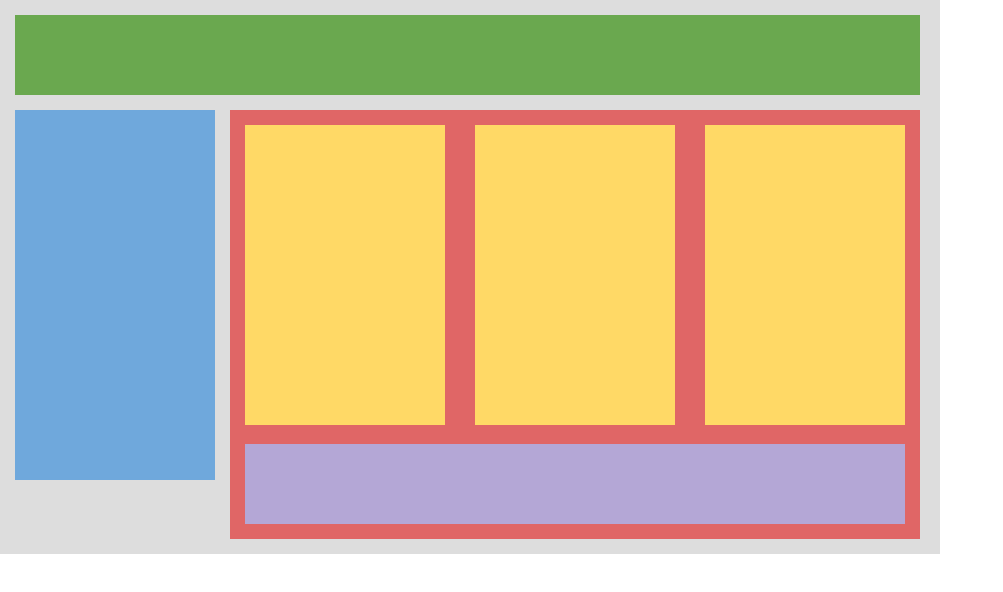
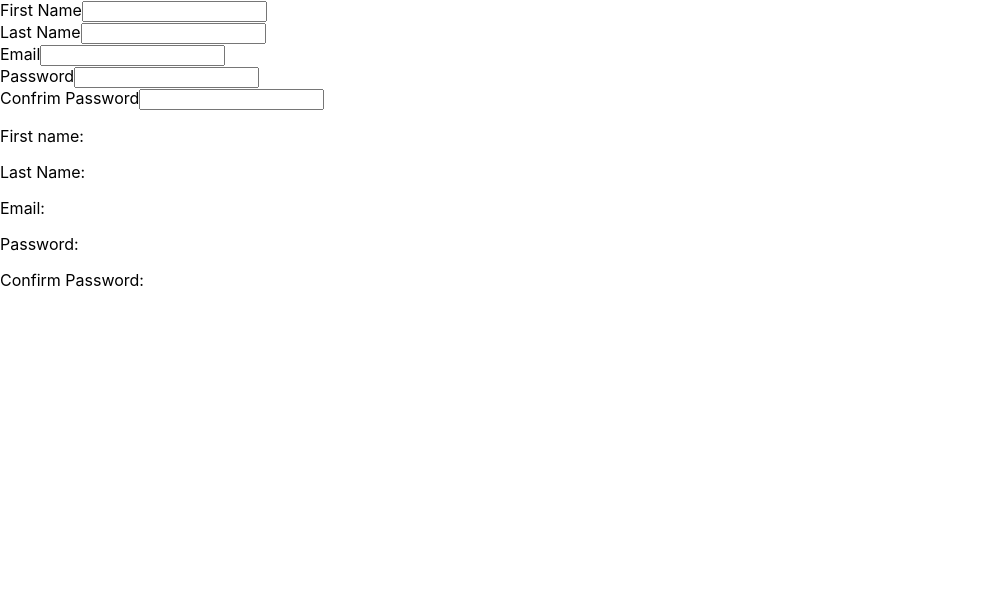
Before and after one commit to seanpranoto/luke-api-walker, a React (Create React App) app: page / in a window 1280 px wide. Shown: the top 592 px of the page, without its empty margins (0-1003 px from the left). Built offline with nearby package versions, Linux system fonts and the light colour scheme.

Commit message:
hook form assignment

```diff
--- a/src/App.js
+++ b/src/App.js
@@ -1,21 +1,22 @@
-import React from 'react';
+import React, { useState } from 'react';
 import './App.css';
-import Main from "./components/Main";
-import StyledBox from "./components/StyledComponents";
+import Value from "./components/Value";
+import Form from "./components/Form";
 
 
 function App() {
-  return (
-    <div className="App">
-      <StyledBox bgColor="#6aa84f" height="80px" width="905px" margin="0 0 15px 0" />
-      <StyledBox bgColor="#6fa8dc" height="370px" width="200px" display="inline-block" margin="0 15px 0 0" />
-      <Main>
-        <StyledBox bgColor="#ffd966" margin="15px" display="inline-block" width="200px" height="300px" />
-        <StyledBox bgColor="#ffd966" margin="15px" display="inline-block" width="200px" height="300px" />
-        <StyledBox bgColor="#ffd966" margin="15px" display="inline-block" width="200px" height="300px" />
-        <StyledBox bgColor="#b4a7d6" height="80px" width="660px" margin="0 15px 15px 15px" />
-      </Main>
-    </div>
+  const [state, setState]=useState({
+    firstName:"",
+    lastName:"",
+    email:"",
+    password:"",
+    confrimPassword:""
+  });
+  return(
+    <>
+    <Form state={state} setState={setState}/>
+    <Value state={state}/>
+    </>
   );
 }
 
--- /dev/null
+++ b/src/components/Form.js
@@ -0,0 +1,33 @@
+import React from "react";
+
+const Form = (props) => {
+    const { state, setState } = props;
+    const onChange = (e) => setState({ ...state, [e.target.name]: e.target.value })
+
+    return (
+        <form>
+            <div className="form-block">
+                <label htmlFor="firstName">First Name</label>
+                <input type="text" name="firstName" onChange={onChange} />
+            </div>
+            <div className="form-block">
+                <label htmlFor="lastName">Last Name</label>
+                <input type="text" name="lastName" onChange={onChange} />
+            </div>
+            <div className="form-block">
+                <label htmlFor="email">Email</label>
+                <input type="text" name="email" onChange={onChange} />
+            </div>
+            <div className="form-block">
+                <label htmlFor="password">Password</label>
+                <input type="password" name="password" onChange={onChange} />
+            </div>
+            <div className="form-block">
+                <label htmlFor="confrimPassword">Confrim Password</label>
+                <input type="password" name="confirmPassword" onChange={onChange} />
+            </div>
+        </form>
+    );
+}
+
+export default Form;
--- a/src/components/Main.js
+++ /dev/null
@@ -1,13 +0,0 @@
-import React, {Component} from "react";
-import StyledBox from "./StyledComponents"
-
-class Main extends Component{
-    render(){
-        return (<StyledBox bgColor="#e06666" display="inline-block" verticalAlign="top">
-            {this.props.children}
-        </StyledBox>
-        );
-    }
-}
-
-export default Main;
--- a/src/components/StyledComponents.js
+++ /dev/null
@@ -1,12 +0,0 @@
-import styled from "styled-components";
-
-const StyledBox = styled.div`
-    background: ${props => props.bgColor};
-    height: ${props => props.height};
-    width: ${props => props.width};
-    display: ${props => props.display};
-    margin:${props => props.margin} ;
-    vertical-align: ${props => props.verticalAlign};
-`;
-
-export default StyledBox;
--- /dev/null
+++ b/src/components/Value.js
@@ -0,0 +1,16 @@
+import React from "react";
+
+const Value=(props)=>{
+    const {firstName, lastName, email, password, confirmPassword} =props.state;
+    return(
+        <>
+        <p>First name: {firstName}</p>
+        <p>Last Name: {lastName}</p>
+        <p>Email: {email}</p>
+        <p>Password: {password}</p>
+        <p>Confirm Password: {confirmPassword}</p>
+        </>
+    );
+}
+
+export default Value;
```
